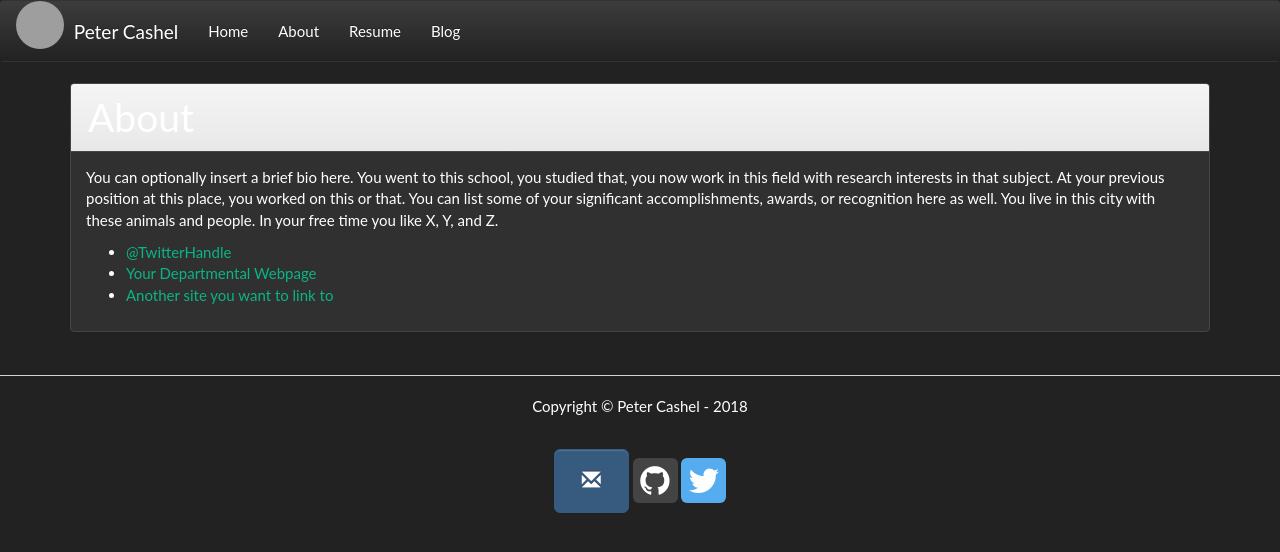
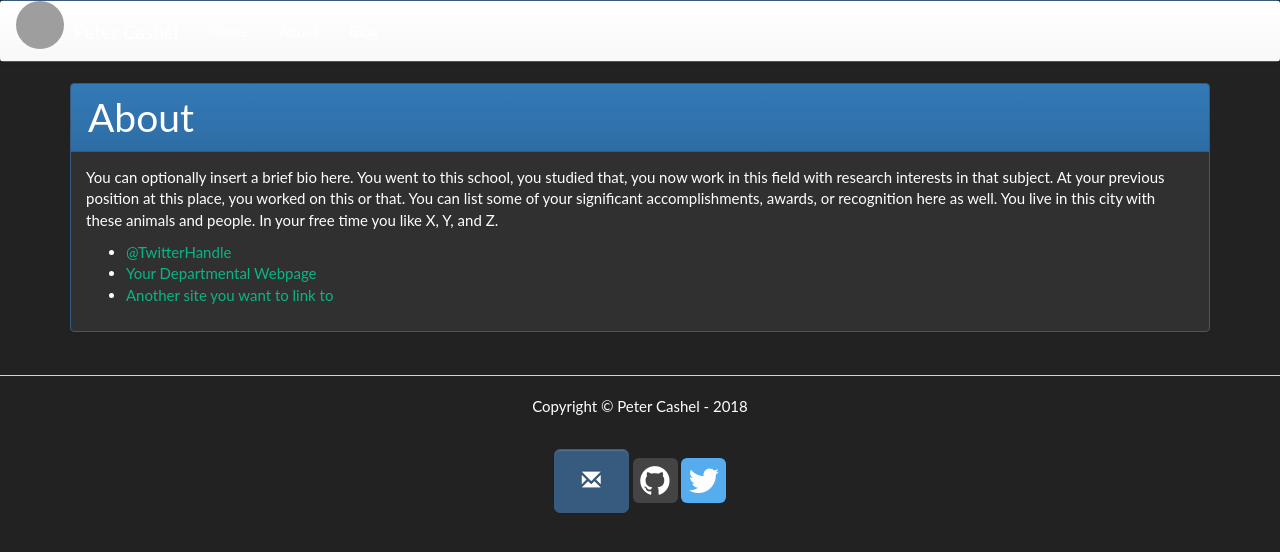
Before and after one commit to pacas00/pacas00.github.io, a Jekyll site: the page built from about/index.html, in a window 1280 px wide. Shown: the top 552 px of the page. Built offline with Jekyll 4.4.1, drawn with Linux system fonts in a browser that asks for light colours; nearby versions of some CDN libraries; grey boxes are pictures that could not be loaded.

Commit message:
Update layout and styling

```diff
--- a/_layouts/default.html
+++ b/_layouts/default.html
@@ -16,7 +16,7 @@
 			<script src="https://maxcdn.bootstrapcdn.com/bootlint/0.14.2/bootlint.min.js"></script>
 		</head>
 		<body>
-			<nav class="navbar navbar-inverse">
+			<nav class="navbar navbar-default">
 				<div class="container-fluid">
 					<div class="navbar-header">
 						<div style="float: left;">
@@ -27,7 +27,7 @@
 					<ul class="nav navbar-nav">
 						<li><a href="/">Home</a></li>
 						<li><a href="/about">About</a></li>
-						<li><a href="/cv/Resume.pdf">Resume</a></li>
+						<!-- <li><a href="/cv/Resume.pdf">Resume</a></li>  -->
 						<li><a href="/blog">Blog</a></li>
 					</ul>
 				</div>
--- a/about/index.html
+++ b/about/index.html
@@ -2,7 +2,7 @@
 layout: default
 title: About Peter Cashel
 ---
-<div class="panel panel-default">
+<div class="panel panel-primary">
 	<div class="panel-heading">
 		<h1 style="padding: 1px; margin: 1px;">About</h1>
 	</div>
--- a/blog/index.html
+++ b/blog/index.html
@@ -2,7 +2,7 @@
 layout: default
 title: Peter Cashel's Blog
 ---
-<div class="panel panel-default">
+<div class="panel panel-primary">
 	<div class="panel-heading">
 		<h1 style="padding: 1px; margin: 1px;">{{ page.title }}</h1>
 	</div>
```
